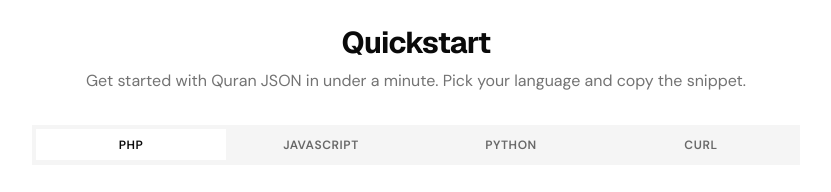
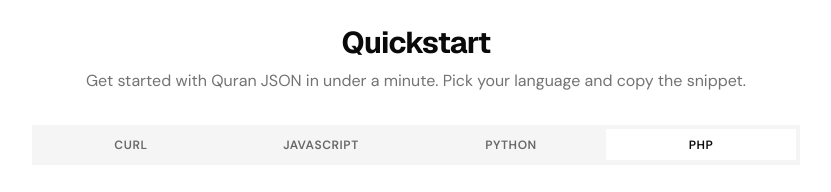
Before and after one commit to twinpath/quran-api, a Next.js app: page / in a window 1280 px wide. Shown: the part 4540-4732 px from the top of the page, without its empty margins (224-1055 px from the left). Built offline with nearby package versions, Linux system fonts and the light colour scheme.

Commit message:
feat: add QuickstartSection component with multi-language code snippets

```diff
--- a/src/components/home/quickstart-section.tsx
+++ b/src/components/home/quickstart-section.tsx
@@ -68,10 +68,10 @@
       <Tabs defaultValue="php" className="mx-auto max-w-3xl">
         <div className="w-full overflow-x-auto pb-1">
           <TabsList className="inline-flex min-w-full justify-start w-max">
-            <TabsTrigger value="php">PHP</TabsTrigger>
+            <TabsTrigger value="curl">cURL</TabsTrigger>
             <TabsTrigger value="fetch">JavaScript</TabsTrigger>
             <TabsTrigger value="python">Python</TabsTrigger>
-            <TabsTrigger value="curl">cURL</TabsTrigger>
+            <TabsTrigger value="php">PHP</TabsTrigger>
           </TabsList>
         </div>
 
```
